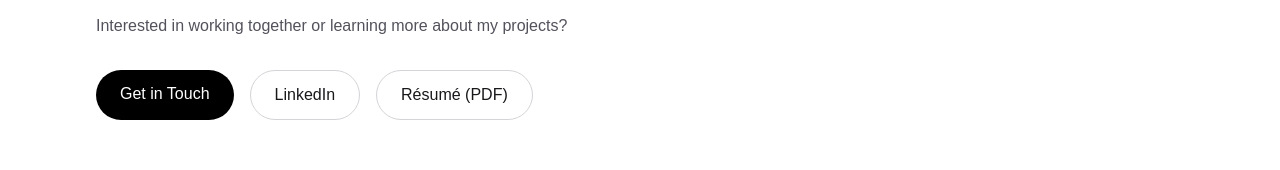
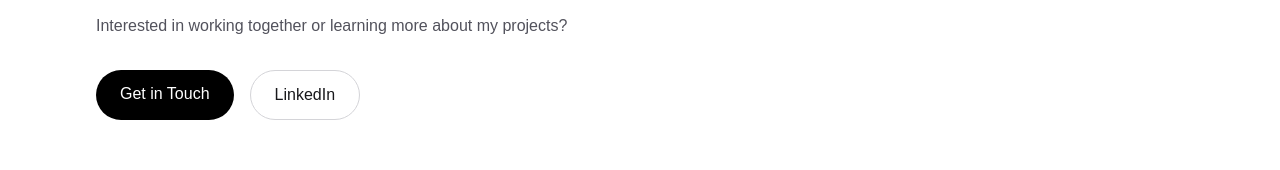
Before and after one commit to williamchen-max/william-chen-portfolio, a Next.js app: page / in a window 1280 px wide. Shown: the part 3933-4103 px from the top of the page. Built offline with nearby package versions, Linux system fonts and the light colour scheme.

Commit message:
remove resume from home page

```diff
--- a/app/page.tsx
+++ b/app/page.tsx
@@ -316,15 +316,7 @@ export default function Home() {
             LinkedIn
           </a>
 
-          {/* Drop William-Chen-Resume.pdf into /public, or delete this link */}
-          <a
-            href="/William-Chen-Resume.pdf"
-            target="_blank"
-            rel="noopener noreferrer"
-            className="inline-block px-6 py-3 rounded-full border border-zinc-300 hover:bg-zinc-100 transition"
-          >
-            Résumé (PDF)
-          </a>
+
         </div>
       </section>
 
```
